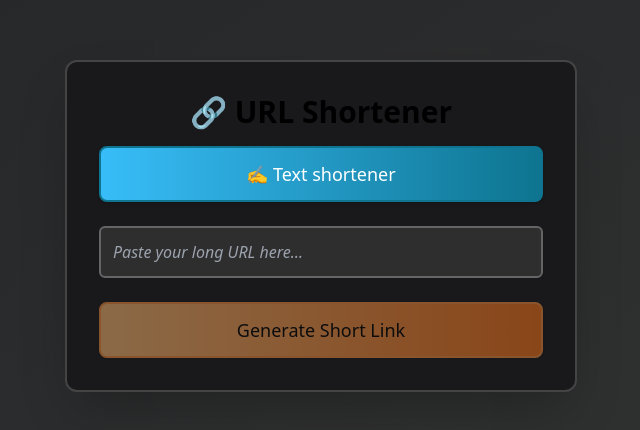
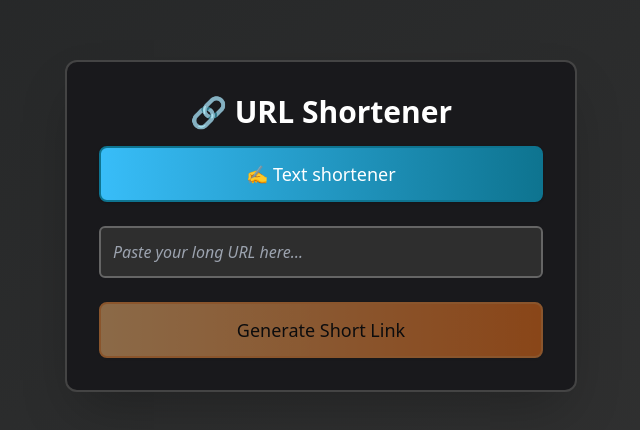
Before and after one commit to yash-io/SuS, a React (Vite) app: page / in a window 1280 px wide. Shown: the part 174-604 px from the top of the page, without its empty margins (319-959 px from the left). Built offline with nearby package versions, Linux system fonts and the light colour scheme.

Commit message:
Update short.jsx

```diff
--- a/src/short.jsx
+++ b/src/short.jsx
@@ -56,7 +56,7 @@ const Short = () => {
   return (
     <div className="min-h-screen flex items-center justify-center bg-gradient-to-br from-[#232526] to-[#333] font-sans">
       <div className="max-w-lg w-full p-8 rounded-xl shadow-2xl bg-[#19191c]/95 border-2 border-[#444]">
-        <h2 className="text-3xl font-bold mb-4 text-center font-handwriting">🔗 URL Shortener</h2>
+        <h2 className="text-white text-3xl font-bold mb-4 text-center font-handwriting">🔗 URL Shortener</h2>
         <button
           className="w-full mb-6 py-3 rounded-lg shadow font-handwriting bg-gradient-to-r from-sky-400 to-cyan-700 text-white text-lg border-2 border-cyan-700 hover:scale-105 active:scale-95 duration-150"
           onClick={() => navigate("/text")}
```
